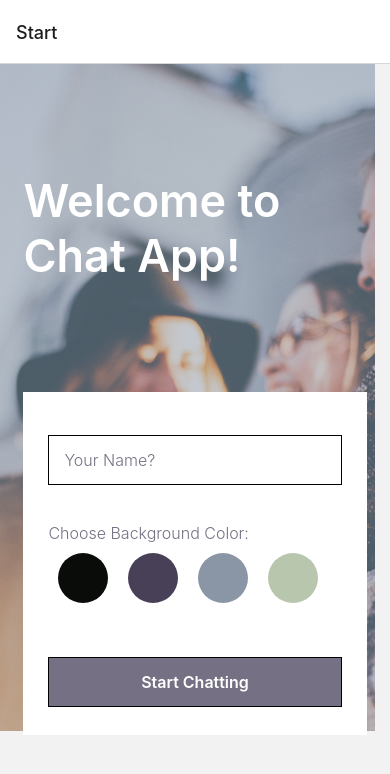
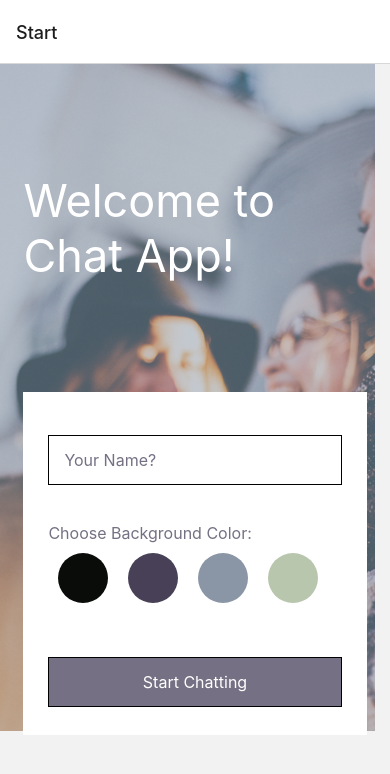
Before and after one commit to MCillo/Chat-App, a React Native app: screen /Start in a window 390 px wide. Shown: the top 774 px of the page. Built offline with nearby package versions, Linux system fonts and the light colour scheme.

Commit message:
Update Start.js
commented out instances of fontWeight due to error running on Android Simulator

```diff
--- a/components/Start.js
+++ b/components/Start.js
@@ -69,7 +69,7 @@ const styles = StyleSheet.create({
   appTitle: {
     width: '88%',
     fontSize: 45,
-    fontWeight: 600,
+    // fontWeight: 600,
     color: '#ffffff',
     alignItems: 'center'
   },
@@ -90,7 +90,7 @@ const styles = StyleSheet.create({
     marginTop: 15,
     marginBottom: 15,
     fontSize: 16,
-    fontWeight: 300,
+    // fontWeight: 300,
     color: '#757083',
     opacity: 5
   },
@@ -102,7 +102,7 @@ const styles = StyleSheet.create({
     // alignSelf: 'baseline',
     width: '88%',
     fontSize: 16,
-    fontWeight: 300,
+    // fontWeight: 300,
     color: '#757083',
     opacity: 100
   },
@@ -129,7 +129,7 @@ const styles = StyleSheet.create({
   },
   chatButtonText: {
     fontSize: 16,
-    fontWeight: 600,
+    // fontWeight: 600,
     color: '#ffffff',
   }
 
```
